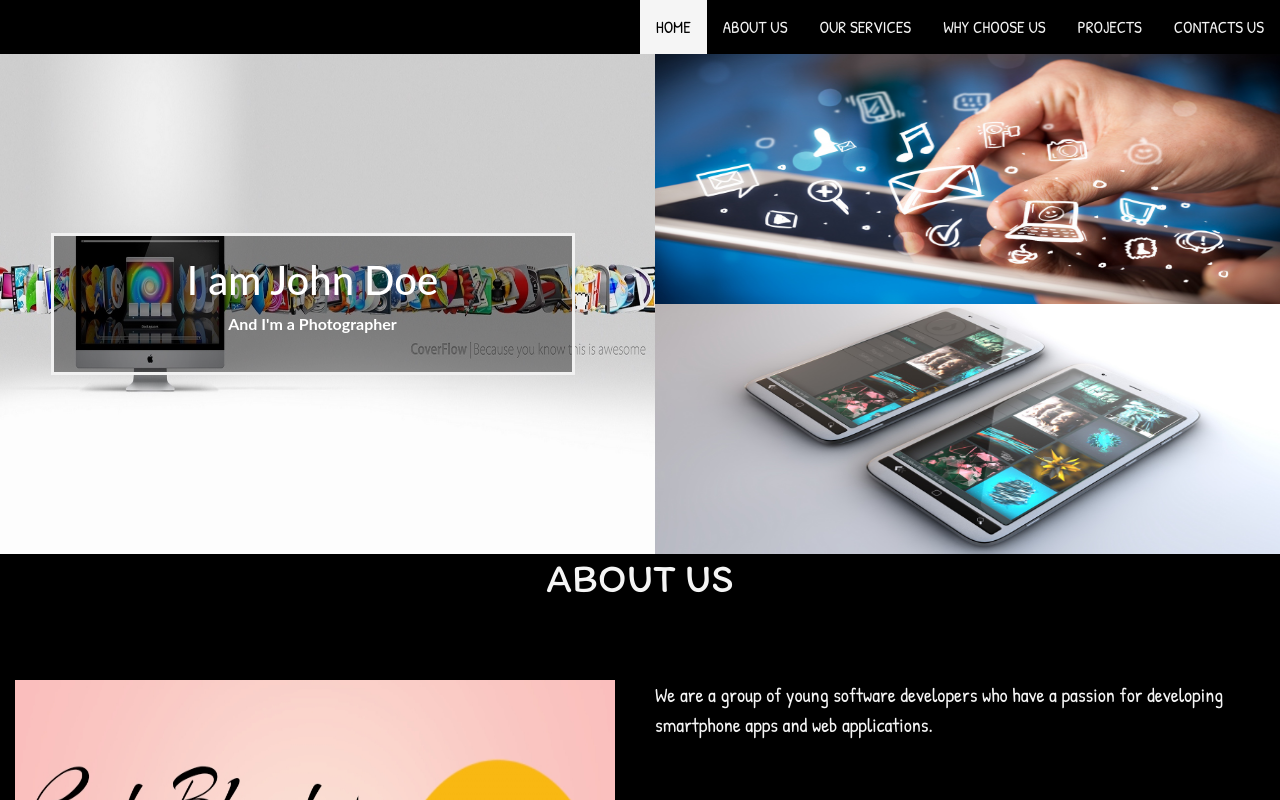
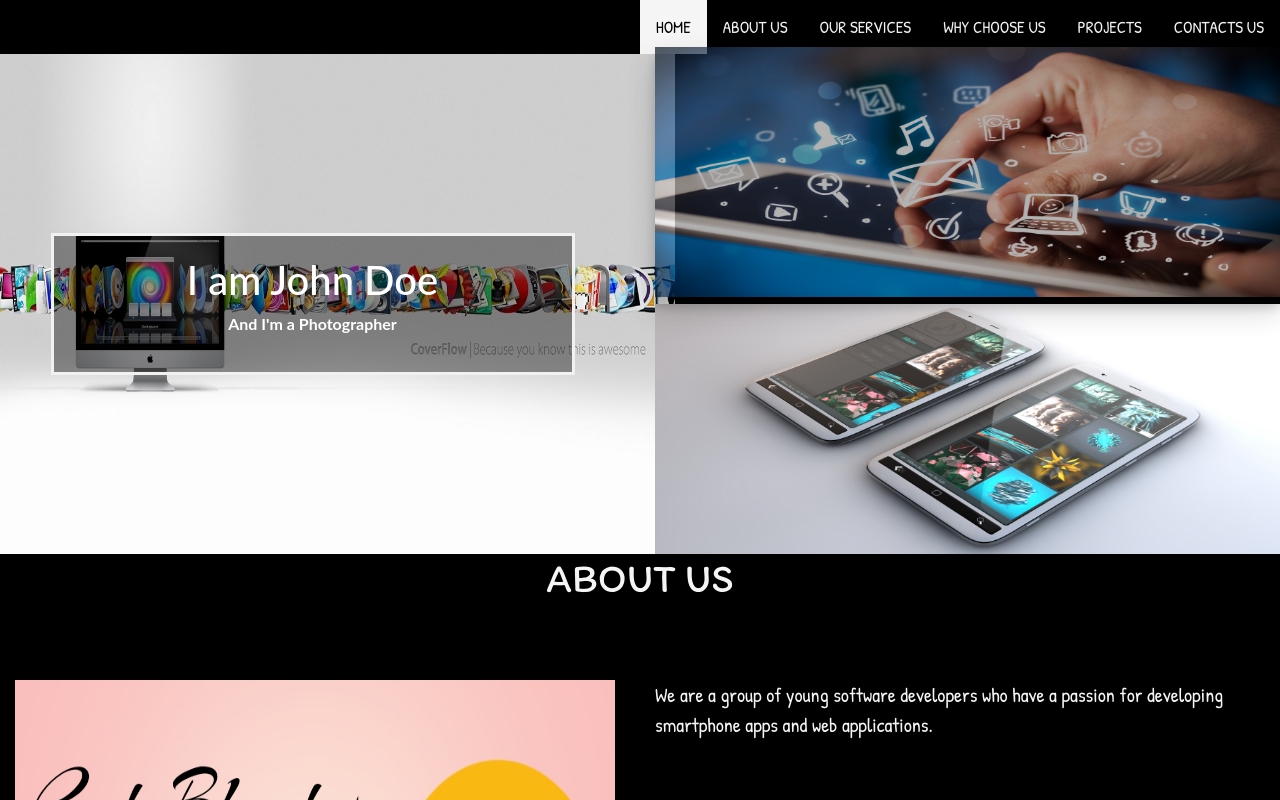
Before and after one commit to HannahChege/CBS, a plain HTML site: page index.html in a window 1280 px wide. In both pictures the pointer is over the element 967 px from the left and 178 px from the top of the page. Shown: the top 800 px of the page. Drawn offline with nearby package versions, Linux system fonts and the light colour scheme; a web font is replaced by a local one.

Commit message:
Added an hover effect on the two images

```diff
--- a/index.html
+++ b/index.html
@@ -36,10 +36,10 @@
                 </div>
           </div>
           <div class="col-md-6" height="100" width="">
-              <div class="leo" >
+              <div class="imagee" >
                 <img src="img/phone1.jpg" height="250px" width="630px" >
               </div>
-              <div class="Hour" >
+              <div class="imagee" >
                 <img src="img/phone2.jpg"  height="250px" width="630px">
 
               </div>
@@ -143,6 +143,13 @@
 </div>
 
 <style>
+ .imagee:hover{
+    box-shadow: 0 14px 28px rgba(0, 0, 0, 0.25), 0 10px 10px rgba(0, 0, 0, 0.22);
+    opacity: 0.7;
+    overflow: hidden;
+    transition: .5s ease;
+    transform: translateY(-7px);
+  }
 
 body, html {
   height: 100%;
```
